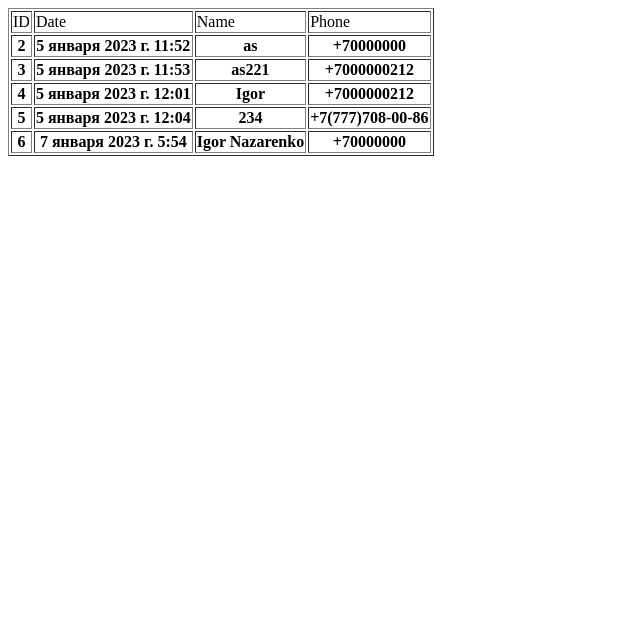
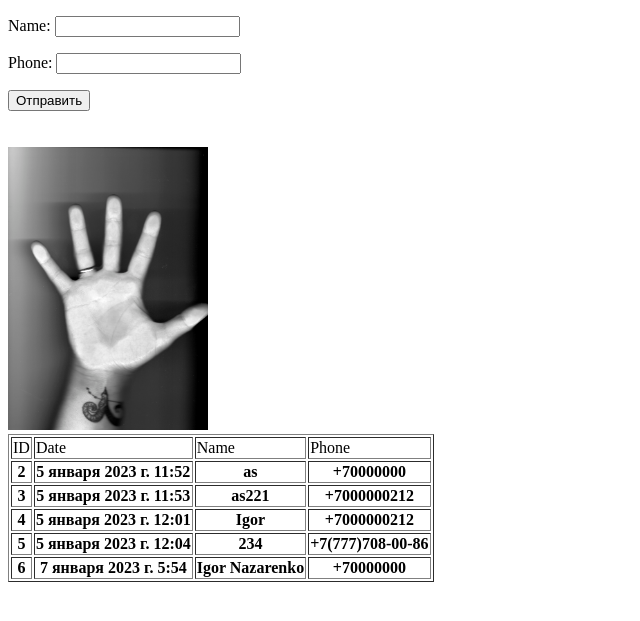
Before and after one commit to NazIgor/dj-first, a Django app: page / in a window 1280 px wide. Shown: the top 621 px of the page, without its empty margins (0-640 px from the left). Run offline with Django 4.2, Linux system fonts and the light colour scheme; data comes from the database, SQL or seed files in the repository; both versions use the stored data as it was after the commit.

Commit message:
add static

```diff
--- /dev/null
+++ b/crm/form.py
@@ -0,0 +1,5 @@
+from django import forms
+
+class OrderForm (forms.Form):
+    name=forms.CharField(max_length=200)
+    phone=forms.CharField(max_length=30)
--- a/crm/views.py
+++ b/crm/views.py
@@ -1,8 +1,24 @@
 from django.shortcuts import render
 from .models import Order
+from .form import OrderForm
 
 
 
 def first_page(request):
     order_list=Order.objects.all()
-    return render(request,'./index.html',{'order_list':order_list})
+    form=OrderForm()
+    return render(request,'./index.html',{'order_list':order_list, 'form':form})
+
+def thanks_page(request):
+    name=request.POST['name']
+    phone=request.POST['phone']
+    if name and phone:
+        element=Order(order_name=name, order_phone=phone)
+        element.save()
+        text=' ваши данные отправленны на сервер'
+    else:
+        name=''
+        phone=''
+        text='Отсутсвуют несколько данных, проверьте форму'
+
+    return render(request,'./thanks.html', {'name':name, 'phone':phone, 'text':text})
--- a/first/settings.py
+++ b/first/settings.py
@@ -117,6 +117,9 @@ USE_TZ = True
 
 # Static files (CSS, JavaScript, Images)
 # https://docs.djangoproject.com/en/4.1/howto/static-files/
+STATICFILES_DIRS = [
+    "first/static"
+]
 
 STATIC_URL = 'static/'
 
--- /dev/null
+++ b/first/templates/base.html
@@ -0,0 +1,15 @@
+<!DOCTYPE html>
+<html lang="en">
+<head>
+    <meta charset="UTF-8">
+    <meta http-equiv="X-UA-Compatible" content="IE=edge">
+    <meta name="viewport" content="width=device-width, initial-scale=1.0">
+    <title> {% block title %}New CRM{% endblock %}</title>
+</head>
+<body>
+
+{% block content %}
+{% endblock%}
+
+</body>
+</html>
--- a/first/templates/index.html
+++ b/first/templates/index.html
@@ -1,12 +1,16 @@
-<!DOCTYPE html>
-<html lang="en">
-<head>
-    <meta charset="UTF-8">
-    <meta http-equiv="X-UA-Compatible" content="IE=edge">
-    <meta name="viewport" content="width=device-width, initial-scale=1.0">
-    <title>Django Project</title>
-</head>
-<body>
+{% extends 'base.html' %}
+{% block title %}Main Page{% endblock %}
+{% load static %}
+{% block content %}
+<form action="{% url 'thanks' %}" method="post">
+    {% csrf_token %}
+    {{ form.as_p }}
+    <button type="submit">Отправить</button>
+</form>
+<br>
+<br>
+<img src="{% static 'img/img001.jpg' %}" alt="" style="width: 200px;">
+
 {% if order_list %}
 
     <table border="1">
@@ -29,5 +33,5 @@
 {% else %}
 <h3>Данные отсутсвуют</h3>
 {% endif %}
-</body>
-</html>
+
+{% endblock %}
--- a/first/urls.py
+++ b/first/urls.py
@@ -19,5 +19,6 @@ from crm import views
 
 urlpatterns = [
     path('admin/', admin.site.urls),
-    path('',views.first_page)
+    path('',views.first_page),
+    path('thanks/', views.thanks_page, name='thanks')
 ]
```
Also changed, not shown: first/templates/thanks.html (added, +12 -0 lines), db.sqlite3, first/static/img/img001.jpg (added).
